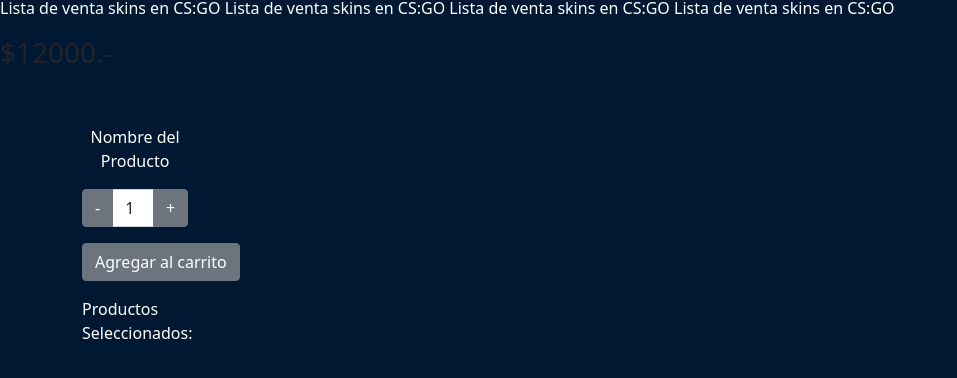
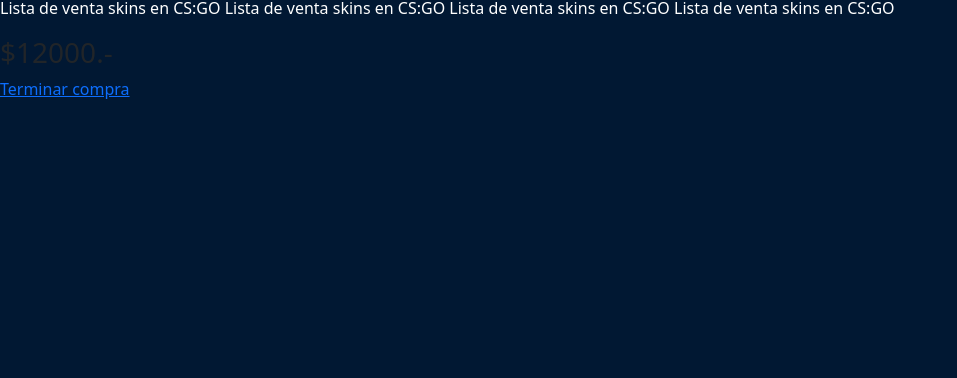
Before and after one commit to Lgial/gialestore, a React (Create React App) app: page /detalle/1 in a window 1280 px wide. Shown: the part 466-844 px from the top of the page, without its empty margins (0-957 px from the left). After the commit the page ends 800 px from the top, so only its background shows below. Built offline with nearby package versions, Linux system fonts and the light colour scheme.

Commit message:
Sincronizar counter

```diff
--- a/src/Components/ItemDetail/ItemDetail.jsx
+++ b/src/Components/ItemDetail/ItemDetail.jsx
@@ -1,7 +1,15 @@
-import React from 'react';
+import React, {useState} from 'react';
 import ItemCount from '../ItemCount/ItemCount'
+import { Link } from 'react-router-dom'
+
 
 const ItemDetail = ({ item }) => {
+
+    const [goCart, setGoCart] = useState(false);
+
+    const onAdd = (cantidad) => {
+        setGoCart(true);
+    }
 
     return (
         <div className="detail">
@@ -15,8 +23,11 @@
                     Lista de venta skins en CS:GO
                 </p>
                 <h3>${item.precio}.-</h3>
-
-                <ItemCount stock={10} initial={1}/>
+                {
+                    goCart
+                    ? <Link to='/cart'>Terminar compra</Link>
+                    :<ItemCount stock={10} initial={1} onAdd={onAdd}/>
+                }
             </div>
         </div>
     );
```
